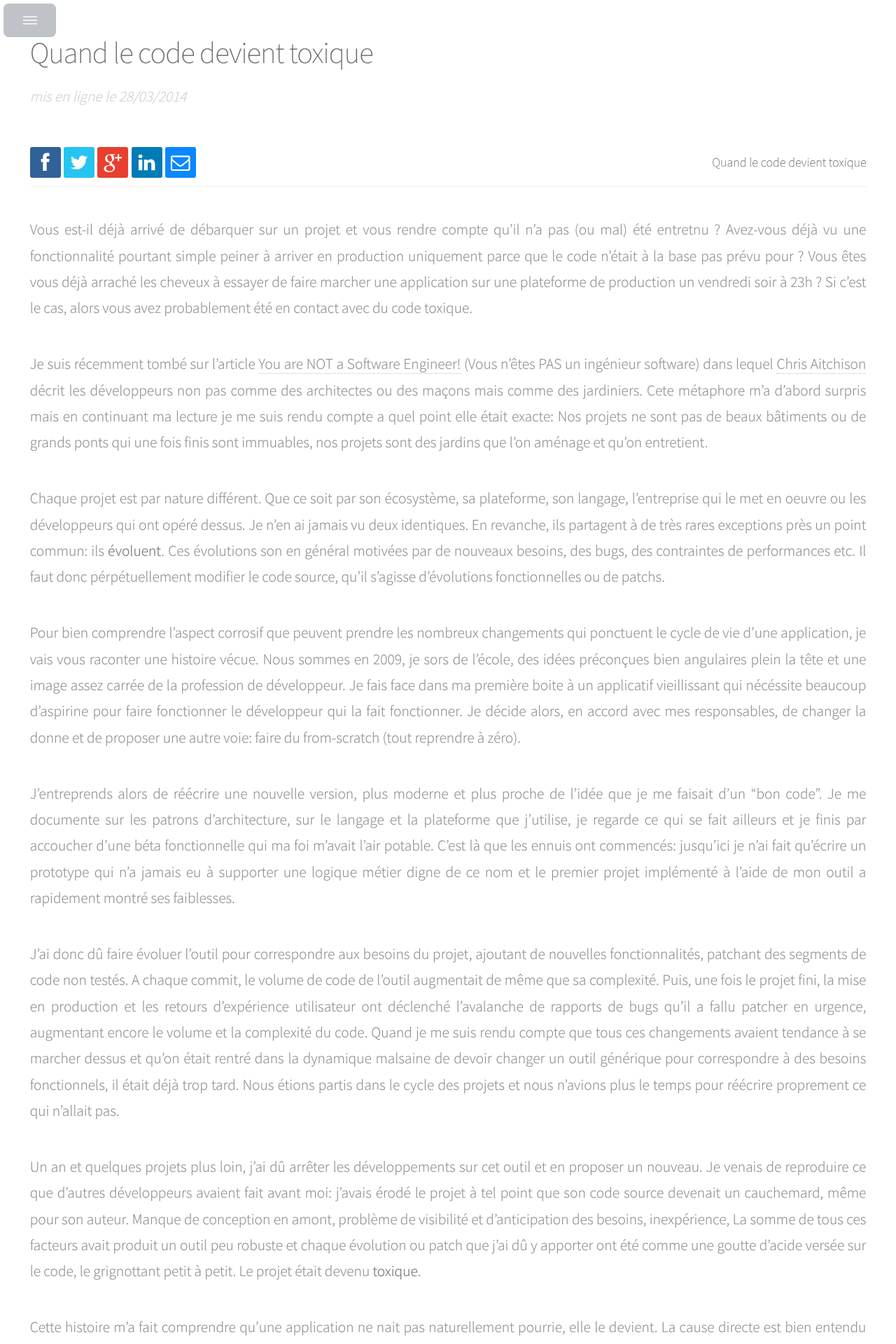
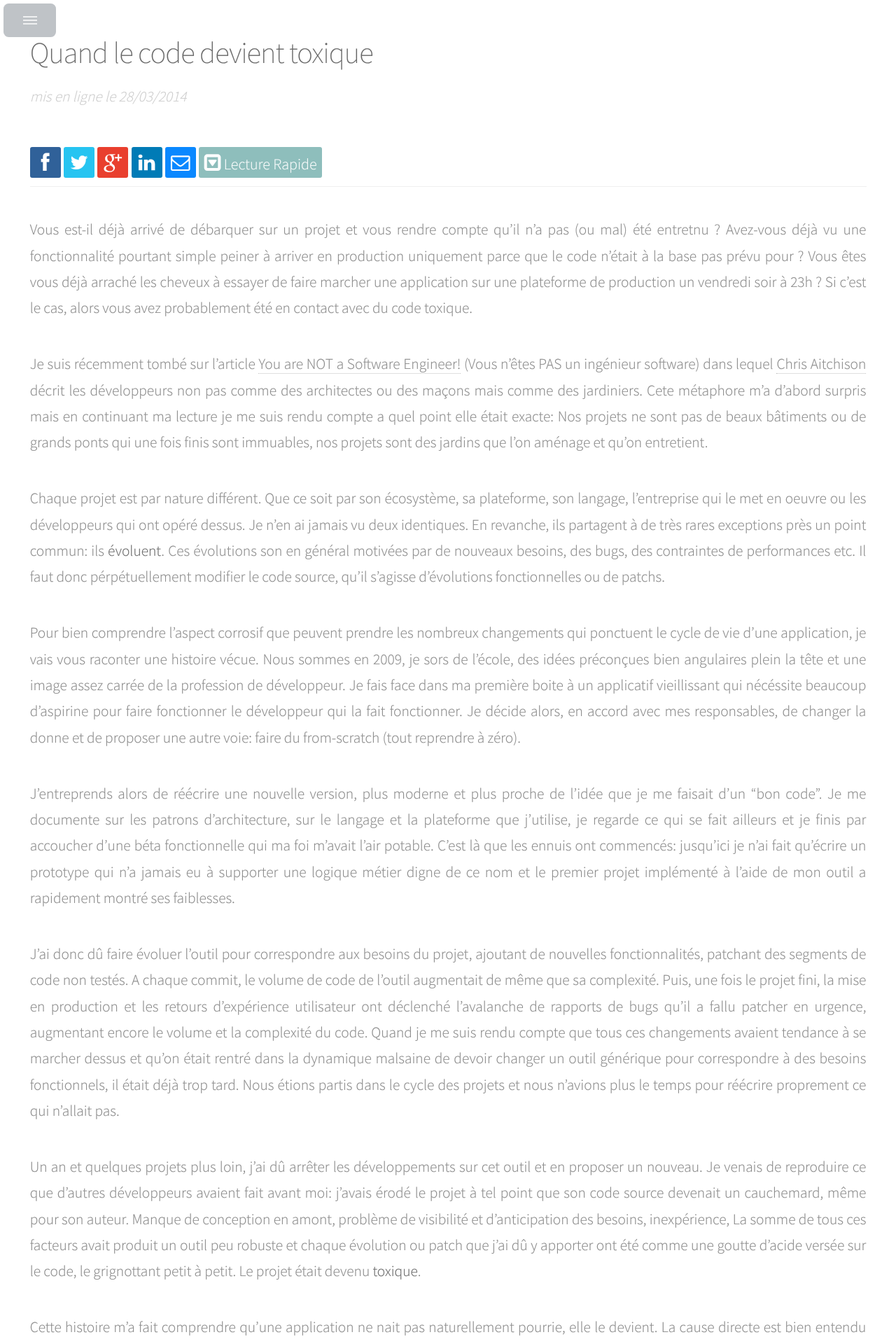
Before and after one commit to bdelespierre/bdelespierre.github.io, a Jekyll site: the page built from _posts/2014-03-28-quand-le-code-devient-toxique.md, in a window 1280 px wide. Shown: the top 1920 px of the page at 70% size. Built offline with Jekyll 4.4.1, drawn with Linux system fonts in a browser that asks for light colours; nearby versions of some CDN libraries; Markdown is read by kramdown in place of the engine named in the settings; comment, search, counter and statistics services are not loaded.

Commit message:
styling spritz toggle button

```diff
--- a/_layouts/main.html
+++ b/_layouts/main.html
@@ -171,6 +171,12 @@
     <!-- Main -->
       <div id="main">
 
+        <!--[if lt IE 8]>
+        <div class="alert alert-warning">
+          Vous utilisez un navigateur <strong>périmé</strong>. Je vous conseille de <a href="http://browsehappy.com/">mettre votre navigateur à jour</a> pour améliorer votre confort.
+        </div>
+        <![endif]-->
+
         {{ content }}
 
       </div>
--- a/_layouts/post.html
+++ b/_layouts/post.html
@@ -19,12 +19,15 @@ layout: main
                     <a class="popup googleplus fa fa-google-plus" title="Partager sur Google+" href="https://plus.google.com/share?url={{ site.url | UrlEncode }}{{ page.url | UrlEncode }}"></a>
                     <a class="popup linkedin fa fa-linkedin" title="Partager sur LinkedIn" href="http://www.linkedin.com/shareArticle?mini=true&amp;url={{ site.url | UrlEncode }}{{ page.url | UrlEncode }}&amp;title={{ page.title | UrlEncode }}&amp;summary={{ page.description | UrlEncode }}"></a>
                     <a class="email fa fa-envelope-o" title="Partager par mail" href="mailto:?subject={{ page.title | UrlEncode }}&amp;body={{ page.description | UrlEncode}}%20-%20%{{ site.url | UrlEncode }}{{ page.url | UrlEncode }}"></a>
+                    {% if page.spritzable %}
+                    <a data-toggle="#spritzer" href="#"><i class="fa fa-toggle-down"></i> Lecture Rapide</a>
+                    {% endif %}
                 </div>
                 <div class="echo">
                     <h3>{{ page.title }}</h3>
                 </div>
                 {% if page.spritzable %}
-                <div data-role="spritzer"></div>
+                <div id="spritzer" data-role="spritzer" style="display: none"></div>
                 {% endif %}
             </div>
         </div>
--- a/css/style.css
+++ b/css/style.css
@@ -1043,43 +1043,52 @@
 /* Float                                                                         */
 /*********************************************************************************/
 
-	.float-container {
+	.float-container
+	{
 		margin-bottom: 2em;
 		min-height: 3em;
 	}
 
-		.float-container .float {
+		.float-container .float
+		{
 			border-bottom: 1px solid #efefef;
 			z-index: 10;
 			background-color: white;
 			padding: .5em 0em;
 		}
 
-		.float-container .float.floating {
+		.float-container .float.floating
+		{
 			position: fixed;
 			top: 0;
 		}
 
-		.float-container .echo h3 {
+	.float-container .float .social-buttons,
+	.float-container .float .echo
+	{
+		display: inline-block;
+	}
+
+	.float-container .float .echo
+	{
+		float: right;
+		text-align: right;
+	}
+
+		.float-container .float .echo h3
+		{
 			font-size: 85%;
 			line-height: 44px;
-		}
-
-			.float-container .float.floating .echo {
+			display: none;
+		}
+
+		.float-container .float.floating .echo h3
+		{
 			display: inline-block;
 		}
 
-	.float-container .float .social-buttons,
-	.float-container .float .echo {
-		float: left;
-		width: 50%;
-	}
-
-	.float-container .float .echo {
-		text-align: right;
-	}
-
-	.float-container .float:after {
+	.float-container .float:after
+	{
 		content: "";
 		height: 1px;
 		clear: both;
@@ -1089,8 +1098,6 @@
 		.float-container .float .spritzer
 		{
 			clear: both;
-		margin-top: .5em;
-		margin-bottom: 0;
 			width: 100%;
 		}
 
@@ -1125,15 +1132,34 @@
 			color: white;
 			font-size: 22px;
 			text-align: center;
-		}
-
-		.social-buttons .facebook   { background-color: #306199; }
-		.social-buttons .twitter    { background-color: #26c4f1; }
-		.social-buttons .googleplus { background-color: #e93f2e; }
-		.social-buttons .linkedin   { background-color: #007bb6; }
-		.social-buttons .email      { background-color: #0a88ff; }
-		.social-buttons .pinterest  { background-color: #b81621; }
-		.social-buttons .github     { background-color: #444444; }
+			-webkit-box-sizing: border-box;
+			box-sizing: border-box;
+			vertical-align: top;
+			-moz-transition: background-color 0.35s ease-in-out;
+			-webkit-transition: background-color 0.35s ease-in-out;
+			-o-transition: background-color 0.35s ease-in-out;
+			-ms-transition: background-color 0.35s ease-in-out;
+			transition: background-color 0.35s ease-in-out;
+		}
+
+		.social-buttons .facebook         { background-color: #306199; }
+		.social-buttons .twitter          { background-color: #26c4f1; }
+		.social-buttons .googleplus       { background-color: #e93f2e; }
+		.social-buttons .linkedin         { background-color: #007bb6; }
+		.social-buttons .email            { background-color: #0a88ff; }
+		.social-buttons .pinterest        { background-color: #b81621; }
+		.social-buttons .github           { background-color: #444444; }
+
+		.social-buttons .facebook:hover   { background-color: #306199; }
+		.social-buttons .twitter:hover    { background-color: #26c4f1; }
+		.social-buttons .googleplus:hover { background-color: #e93f2e; }
+		.social-buttons .linkedin:hover   { background-color: #007bb6; }
+		.social-buttons .email:hover      { background-color: #0a88ff; }
+		.social-buttons .pinterest:hover  { background-color: #b81621; }
+		.social-buttons .github:hover     { background-color: #444444; }
+
+		.social-buttons [data-toggle]       { background-color: #8ebebc; width: auto; padding: 4px .35em; }
+		.social-buttons [data-toggle]:hover { background-color: #9ececc; }
 
 /*********************************************************************************/
 /* Header                                                                        */
@@ -1679,7 +1705,7 @@
 
 	.spritzer
 	{
-
+		display: none;
 	}
 
 		.spritzer .spritzer-container
@@ -1701,3 +1727,19 @@
 			-webkit-border-radius: 3px;
 			border-radius: 3px;
 		}
+
+	.spritz-control
+	{
+		cursor: pointer;
+		width: 67px;
+		height: 66px;
+		overflow: hidden;
+		position: relative;
+		background: url('http://www.spritzinc.com/wp-content/themes/spritz/assets/img/spritz-control.png') no-repeat;
+		display: inline-block;
+	}
+
+	.spritz-control:hover
+	{
+		background-position: 0 -66px;
+	}
--- a/js/init.js
+++ b/js/init.js
@@ -356,4 +356,17 @@
 				window.open($(this).attr('href'),$(this).attr('title') || 'Popup','menubar=no, scrollbars=no, top=100, left=100, width=500, height=300');
 				return false;
 			});
+
+		// spritz FTW !
+			$('[data-toggle]').click(function (event) {
+				event.preventDefault();
+
+				var $target = $($(this).attr('data-toggle'));
+
+				if (!$target.length)
+					return;
+
+				$('.fa', this).toggleClass('fa-toggle-down fa-toggle-up');
+				$target.slideToggle();
+			});
 	});
```
Lines whose indentation alone changed are shown as unchanged.
